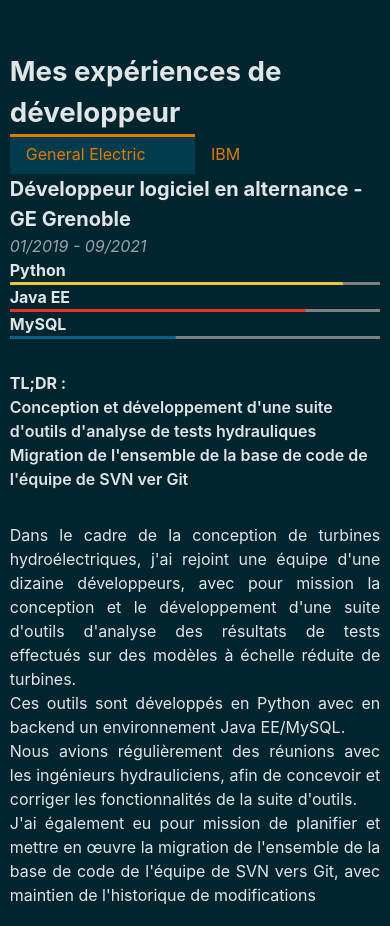
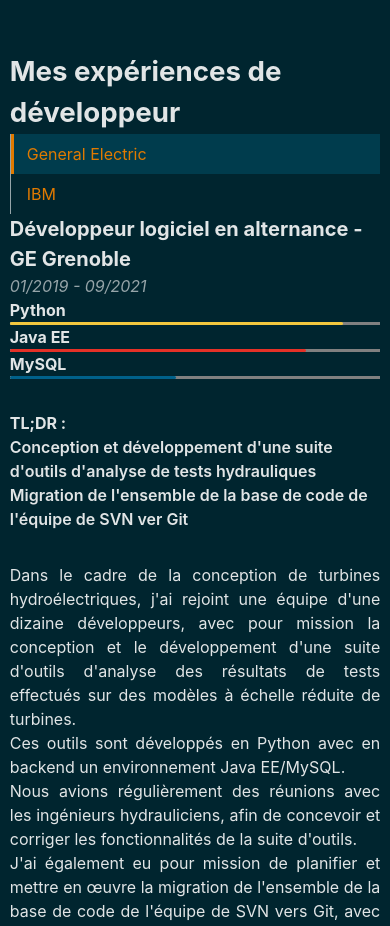
Before and after one commit to jul-o/Portfolio, a Next.js app: page / in a window 390 px wide. Shown: the part 960-1886 px from the top of the page. Built offline with nearby package versions, Linux system fonts and the light colour scheme.

Commit message:
made experiences selector vertical on mobile

```diff
--- a/src/components/Experiences/Experiences.module.scss
+++ b/src/components/Experiences/Experiences.module.scss
@@ -17,15 +17,14 @@ $selector-item-height: 2.5rem;
 	height: fit-content;
 
 	display: flex;
-	flex-direction: row;
+	flex-direction: column;
 	justify-content: center;
+	border-left: solid 1px $medium-grey;
 
 	position: relative;
 
 	@media (min-width: 768px) {
-		flex-direction: column;
 		margin-right: 4rem;
-		border-left: solid 1px $medium-grey;
 	}
 
 	.button {
@@ -33,7 +32,7 @@ $selector-item-height: 2.5rem;
 		border-radius: 0;
 
 		justify-content: flex-start;
-		flex: 1;
+		// flex: 1;
 
 		height: $selector-item-height;
 
@@ -45,29 +44,25 @@ $selector-item-height: 2.5rem;
 			background-color: $primary-light;
 		}
 
-		@media (min-width: 768px) {
-			flex: auto;
-		}
+		// @media (min-width: 768px) {
+		// flex: auto;
+		// }
 	}
 
 	@for $i from 0 through 1 {
 		.selected_margin--#{$i} {
+			height: $selector-item-height;
+			width: 0;
+			top: #{2.5 * $i}rem;
+			left: 0;
+
 			position: absolute;
-			width: 50%;
-			// TODO: find a better way to express this
-			left: 50% * $i;
 
-			border-top: solid 3px $secondary;
+			border-left: solid 3px $secondary;
 
 			transition: all 0.5s cubic-bezier(0.165, 0.84, 0.44, 1);
 
 			@media (min-width: 768px) {
-				height: $selector-item-height;
-				width: 0;
-				top: #{2.5 * $i}rem;
-				left: 0;
-
-				border-left: solid 3px $secondary;
 				border-top: 0;
 			}
 		}
```
